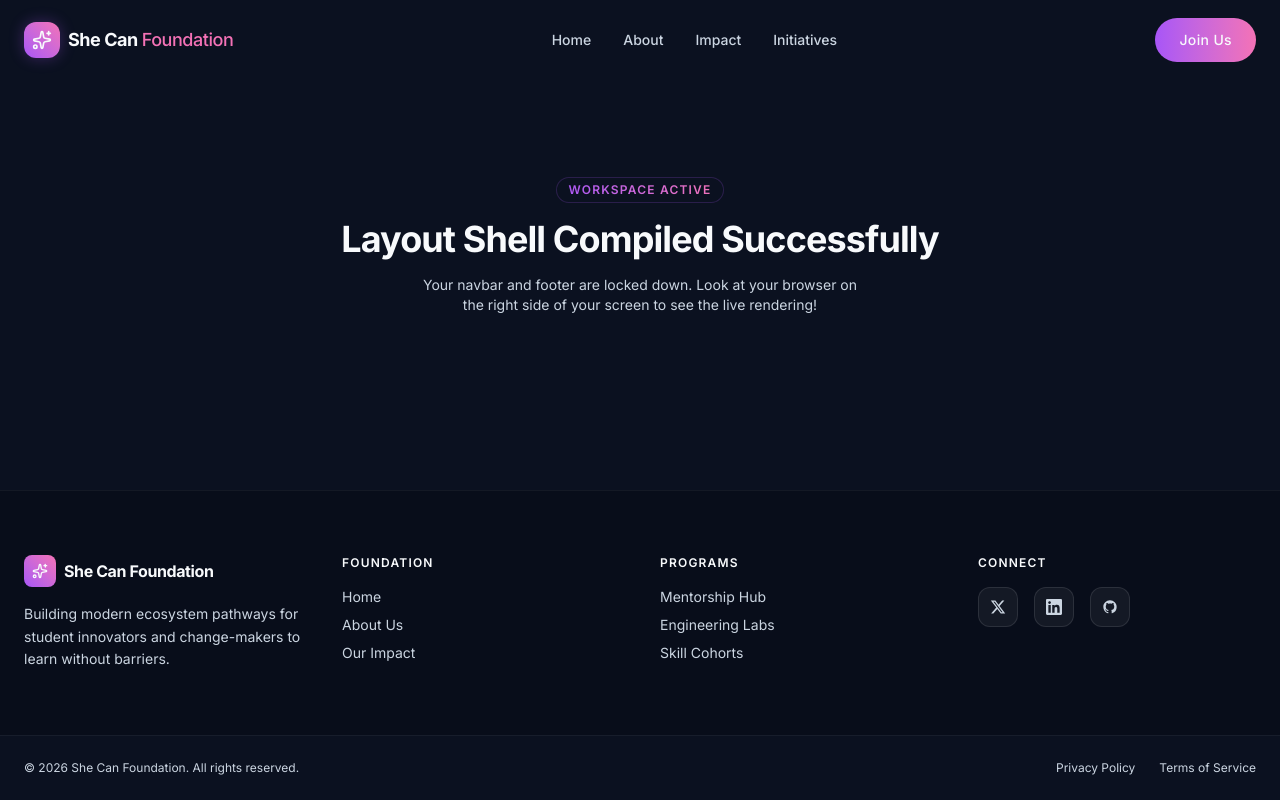
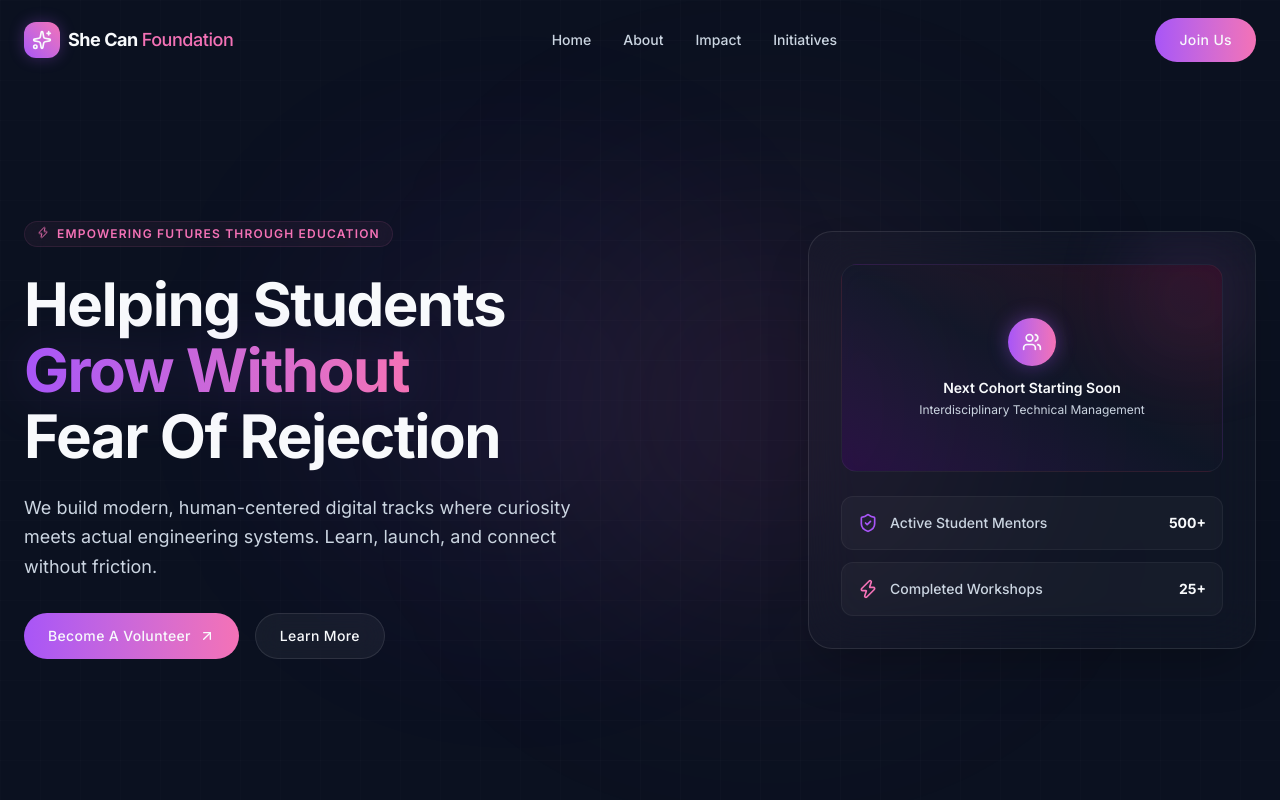
Before and after one commit to sakshibawankar263/she-can-foundation, a React (Vite) app: page / in a window 1280 px wide. Shown: the top 800 px of the page. Built offline with nearby package versions, Linux system fonts and the light colour scheme.

Commit message:
feat: design and integrate modern high-conversion interactive hero grid layout

```diff
--- a/src/App.jsx
+++ b/src/App.jsx
@@ -1,6 +1,7 @@
 import React, { useState } from 'react';
 import Navbar from './components/layout/Navbar';
 import Footer from './components/layout/Footer';
+import Hero from './components/sections/Hero';
 
 export default function App() {
   const [isModalOpen, setIsModalOpen] = useState(false);
@@ -10,24 +11,16 @@ export default function App() {
 
   return (
     <div className="min-h-screen bg-bgDark text-textPrimary flex flex-col justify-between selection:bg-accentPurple/30 selection:text-white">
-      {/* 1. Header Layout Frame */}
+      {/* Header Layout Shell */}
       <Navbar onOpenModal={handleOpenModal} />
 
-      {/* 2. Main Structural Body Track */}
-      <main className="flex-grow pt-20">
-        {/* The Hero and section cards will be dropped right here next! */}
-        <div className="max-w-7xl mx-auto px-6 py-24 text-center space-y-4">
-          <span className="text-xs font-semibold uppercase tracking-widest bg-gradient-to-r from-accentPurple to-accentPink bg-clip-text text-transparent px-3 py-1 rounded-full border border-accentPurple/20 bg-accentPurple/5 inline-block">
-            Workspace Active
-          </span>
-          <h2 className="text-4xl font-bold tracking-tight">Layout Shell Compiled Successfully</h2>
-          <p className="text-textSecondary text-sm max-w-md mx-auto">
-            Your navbar and footer are locked down. Look at your browser on the right side of your screen to see the live rendering!
-          </p>
-        </div>
+      {/* Central View Assembly Track */}
+      <main className="flex-grow">
+        <Hero onOpenModal={handleOpenModal} />
+        {/* Additional presentation track blocks will slide directly underneath this! */}
       </main>
 
-      {/* 3. Footer Layout Frame */}
+      {/* Footer Layout Shell */}
       <Footer />
     </div>
   );
--- /dev/null
+++ b/src/components/sections/Hero.jsx
@@ -0,0 +1,88 @@
+import React from 'react';
+import { ArrowUpRight, ShieldCheck, Zap, Users } from 'lucide-react';
+import Button from '../ui/Button';
+
+export default function Hero({ onOpenModal }) {
+  return (
+    <section id="home" className="min-h-screen relative flex items-center justify-center pt-20 overflow-hidden bg-bgDark">
+
+      {/* Premium Ambient Background Glow Orbs */}
+      <div className="absolute top-1/4 left-1/4 w-96 h-96 bg-accentPurple/10 rounded-full blur-[130px] pointer-events-none animate-pulse" />
+      <div className="absolute bottom-1/4 right-1/4 w-96 h-96 bg-accentPink/10 rounded-full blur-[130px] pointer-events-none" />
+
+      {/* Clean Cyberpunk Grid System Overlay */}
+      <div className="absolute inset-0 bg-[linear-gradient(to_right,#ffffff03_1px,transparent_1px),linear-gradient(to_bottom,#ffffff03_1px,transparent_1px)] bg-[size:40px_40px] pointer-events-none" />
+
+      <div className="max-w-7xl mx-auto px-6 py-24 w-full grid grid-cols-1 lg:grid-cols-2 gap-16 items-center relative z-10">
+
+        {/* Left Side: Premium Copywriting */}
+        <div className="space-y-6 text-left">
+          <div className="inline-flex items-center gap-2 text-xs font-semibold uppercase tracking-widest text-accentPink bg-accentPink/5 border border-accentPink/10 px-3 py-1 rounded-full backdrop-blur-md">
+            <Zap className="h-3 w-3 animate-bounce" />
+            Empowering Futures Through Education
+          </div>
+
+          <h1 className="text-4xl sm:text-5xl md:text-6xl font-bold tracking-tight text-textPrimary leading-[1.1]">
+            Helping Students <br />
+            <span className="bg-gradient-to-r from-accentPurple to-accentPink bg-clip-text text-transparent drop-shadow-[0_0_30px_rgba(168,85,247,0.2)]">
+              Grow Without
+            </span> <br />
+            Fear Of Rejection
+          </h1>
+
+          <p className="text-textSecondary text-base md:text-lg max-w-xl leading-relaxed">
+            We build modern, human-centered digital tracks where curiosity meets actual engineering systems. Learn, launch, and connect without friction.
+          </p>
+
+          <div className="flex flex-wrap gap-4 pt-2">
+            <Button variant="primary" onClick={onOpenModal}>
+              Become A Volunteer <ArrowUpRight className="h-4 w-4" />
+            </Button>
+            <Button
+              variant="secondary"
+              onClick={() => document.getElementById('about').scrollIntoView({ behavior: 'smooth' })}
+            >
+              Learn More
+            </Button>
+          </div>
+        </div>
+
+        {/* Right Side: Pro Floating Glassmorphism Graphic Wrapper */}
+        <div className="relative flex justify-center lg:justify-end">
+          <div className="relative w-full max-w-md rounded-3xl border border-white/10 bg-white/[0.02] backdrop-blur-xl p-8 shadow-2xl overflow-hidden transition-all duration-500 hover:border-white/20">
+            <div className="absolute top-0 right-0 w-32 h-32 bg-gradient-to-br from-accentPurple to-accentPink opacity-10 blur-2xl" />
+
+            {/* Center Graphic Frame */}
+            <div className="w-full h-52 rounded-2xl bg-gradient-to-tr from-purple-950/40 via-slate-900/40 to-pink-950/40 border border-white/5 mb-6 flex flex-col items-center justify-center relative p-6 text-center group">
+              <div className="h-12 w-12 rounded-full bg-gradient-to-r from-accentPurple to-accentPink flex items-center justify-center mb-3 shadow-[0_0_20px_rgba(168,85,247,0.4)]">
+                <Users className="text-textPrimary h-5 w-5" />
+              </div>
+              <span className="text-sm font-semibold text-textPrimary">Next Cohort Starting Soon</span>
+              <span className="text-xs text-textSecondary mt-1">Interdisciplinary Technical Management</span>
+            </div>
+
+            {/* Metric Metrics */}
+            <div className="space-y-3">
+              <div className="flex items-center justify-between p-4 rounded-xl bg-white/[0.03] border border-white/5 hover:bg-white/[0.05] transition-all duration-300">
+                <div className="flex items-center gap-3">
+                  <ShieldCheck className="h-5 w-5 text-accentPurple" />
+                  <span className="text-sm font-medium text-textSecondary">Active Student Mentors</span>
+                </div>
+                <span className="text-sm font-bold text-textPrimary">500+</span>
+              </div>
+
+              <div className="flex items-center justify-between p-4 rounded-xl bg-white/[0.03] border border-white/5 hover:bg-white/[0.05] transition-all duration-300">
+                <div className="flex items-center gap-3">
+                  <Zap className="h-5 w-5 text-accentPink" />
+                  <span className="text-sm font-medium text-textSecondary">Completed Workshops</span>
+                </div>
+                <span className="text-sm font-bold text-textPrimary">25+</span>
+              </div>
+            </div>
+          </div>
+        </div>
+
+      </div>
+    </section>
+  );
+}
```
